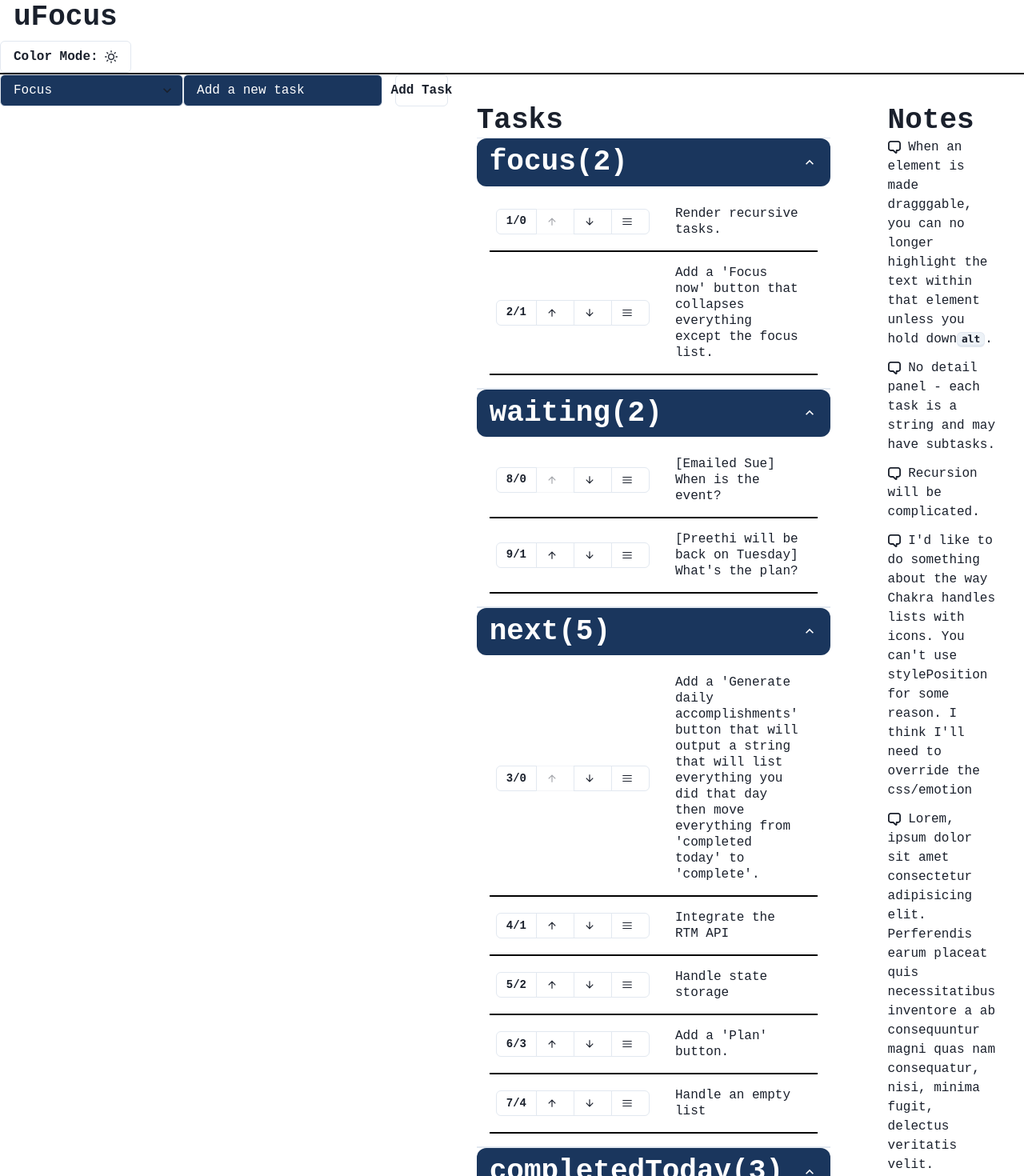
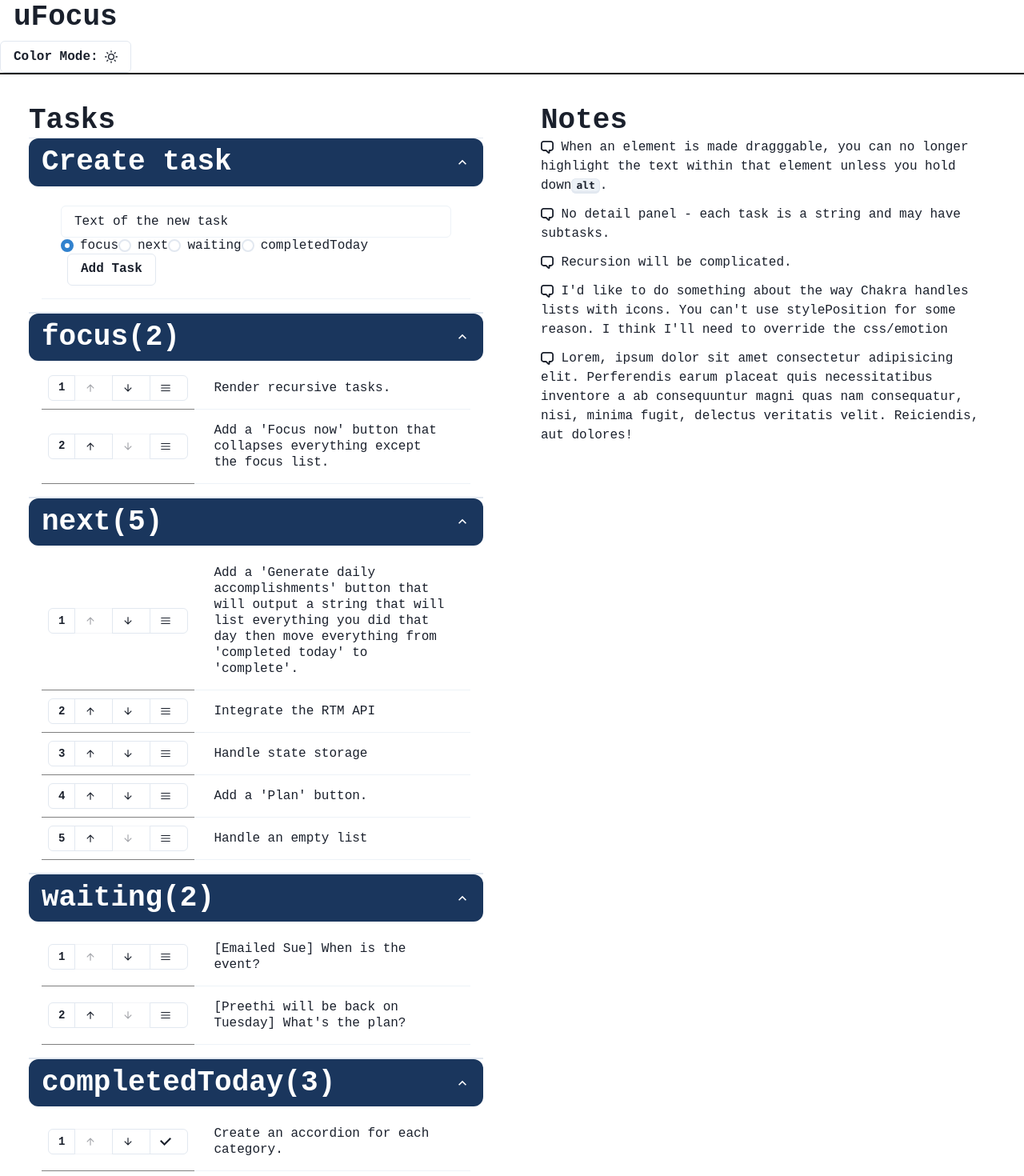
Before and after one commit to vpbasile/uFocus, a React (Vite) app: page / in a window 1280 px wide. Shown: the top 1470 px of the page at 80% size. Built offline with nearby package versions, Linux system fonts and the light colour scheme.

Commit message:
Rank buttons work

```diff
--- a/package.json
+++ b/package.json
@@ -15,6 +15,7 @@
     "@emotion/react": "^11.11.1",
     "@emotion/styled": "^11.11.0",
     "framer-motion": "^10.16.4",
+    "nanoid": "^5.0.3",
     "react": "^18.2.0",
     "react-dom": "^18.2.0"
   },
--- a/src/components/GPTTasks.tsx
+++ b/src/components/GPTTasks.tsx
@@ -1,7 +1,8 @@
 import { useState } from 'react';
-import { Box, Heading, List, ListItem, Button, ButtonGroup, Tbody, Td, Tr, Accordion, AccordionButton, AccordionIcon, AccordionItem, AccordionPanel, Icon, Table, Kbd, Flex, Input, Select } from '@chakra-ui/react';
-import { listCategory, task } from './task';
+import { Box, Heading, List, ListItem, Button, ButtonGroup, Tbody, Td, Tr, Accordion, AccordionButton, AccordionIcon, AccordionItem, AccordionPanel, Icon, Table, Kbd, Input, RadioGroup, Radio } from '@chakra-ui/react';
+import { category, listCategory, task } from './task';
 import { CheckIcon, HamburgerIcon, ArrowUpIcon, ArrowDownIcon, ChatIcon } from '@chakra-ui/icons';
+import { nanoid } from 'nanoid';
 
 export default function GPTTasks() {
     const accentColor = 'blue.900';
@@ -15,113 +16,148 @@ export default function GPTTasks() {
         <>Lorem, ipsum dolor sit amet consectetur adipisicing elit. Perferendis earum placeat quis necessitatibus inventore a ab consequuntur magni quas nam consequatur, nisi, minima fugit, delectus veritatis velit. Reiciendis, aut dolores!</>
     ]
 
-    let numGen = 0;
     const initialTasks: task[] = [
-        { id: ++numGen, displayText: "Render recursive tasks.", complete: false, category: "focus" },
-        { id: ++numGen, displayText: "Add a 'Focus now' button that collapses everything except the focus list.", complete: false, category: "focus" },
-        { id: ++numGen, displayText: "Add a 'Generate daily accomplishments' button that will output a string that will list everything you did that day then move everything from 'completed today' to 'complete'.", complete: false, category: "next" },
-        { id: ++numGen, displayText: "Integrate the RTM API", complete: false, category: "next" },
-        { id: ++numGen, displayText: "Handle state storage", complete: false, category: "next" },
-        { id: ++numGen, displayText: "Add a 'Plan' button.", complete: false, category: "next" },
-        { id: ++numGen, displayText: "Handle an empty list", complete: false, category: "next" },
-        { id: ++numGen, displayText: "[Emailed Sue] When is the event?", complete: false, category: "waiting" },
-        { id: ++numGen, displayText: "[Preethi will be back on Tuesday] What's the plan?", complete: false, category: "waiting" },
-        { id: ++numGen, displayText: "Create an accordion for each category.", complete: true, category: 'completedToday' },
-        { id: ++numGen, displayText: "This was another task, though it was surprisingly long for what you'd expect for the text of a task.", complete: true, category: 'completedToday' },
-        { id: ++numGen, displayText: "Example task", complete: true, category: 'completedToday' },
+        { id: nanoid(), displayText: "Render recursive tasks.", complete: false, category: "focus" },
+        { id: nanoid(), displayText: "Add a 'Focus now' button that collapses everything except the focus list.", complete: false, category: "focus" },
+        { id: nanoid(), displayText: "Add a 'Generate daily accomplishments' button that will output a string that will list everything you did that day then move everything from 'completed today' to 'complete'.", complete: false, category: "next" },
+        { id: nanoid(), displayText: "Integrate the RTM API", complete: false, category: "next" },
+        { id: nanoid(), displayText: "Handle state storage", complete: false, category: "next" },
+        { id: nanoid(), displayText: "Add a 'Plan' button.", complete: false, category: "next" },
+        { id: nanoid(), displayText: "Handle an empty list", complete: false, category: "next" },
+        { id: nanoid(), displayText: "[Emailed Sue] When is the event?", complete: false, category: "waiting" },
+        { id: nanoid(), displayText: "[Preethi will be back on Tuesday] What's the plan?", complete: false, category: "waiting" },
+        { id: nanoid(), displayText: "Create an accordion for each category.", complete: true, category: 'completedToday' },
+        { id: nanoid(), displayText: "This was another task, though it was surprisingly long for what you'd expect for the text of a task.", complete: true, category: 'completedToday' },
+        { id: nanoid(), displayText: "Example task", complete: true, category: 'completedToday' },
 
     ];
-    const [tasks, setTasks] = useState(initialTasks);
 
-    const blankTask: task = { id: ++numGen, displayText: "Add a new task", complete: false, category: "focus" }
-    const [newTask, setNewTask] = useState(blankTask);
+    function tasksOfCategory(category: category) { return initialTasks.filter(eachTask => eachTask.category === category); }
+
+    // Group tasks by category
+    const groupedTasks = new Map<category, task[]>((listCategory.map((eachCategory) => { return [eachCategory, tasksOfCategory(eachCategory)]; })))
+    const [tasks, setTasks] = useState(groupedTasks);
+
+    const [tempText, SETtempText] = useState("Text of the new task");
+    const [tempCategory, SETtempCategory] = useState(listCategory[0]);
 
     const handleAddTask = () => {
-        setTasks([...tasks, { id: newTask.id, displayText: newTask.displayText, complete: false, category: newTask.category },
-        ]);
-        setNewTask(blankTask);
+        // Creating a new task with the provided text and category
+        const newTask: task = {
+            id: nanoid(),
+            displayText: tempText,
+            complete: false,
+            category: tempCategory,
+        };
+
+        // Updating the state to include the new task
+        const updatedTasks = new Map(tasks);
+        const categoryTasks = updatedTasks.get(tempCategory) || [];
+        updatedTasks.set(tempCategory, [...categoryTasks, newTask]);
+        setTasks(updatedTasks);
+
+        // Resetting the input fields
+        SETtempText("Text of the new task");
+        SETtempCategory(listCategory[0]);
     };
-
-    // Group tasks by category
-    const groupedTasks: { [key: string]: task[] } = tasks.reduce((acc, task) => {
-        acc[task.category] = acc[task.category] || [];
-        acc[task.category].push(task);
-        return acc;
-    }, {} as { [key: string]: task[] });
 
     // <> Functions that handle rendering
     function taskContents(relevantTasks: task[]) {
+        let indexGen = 0;
         let whatToDisplay = []
         if (relevantTasks.length > 0) {
-            let taskCount = 0;
+            // let taskCount = 0;
             whatToDisplay = relevantTasks.map(thisTask => {
                 const finishButton = thisTask.complete ? <Button leftIcon={<CheckIcon />} /> : <Button leftIcon={<HamburgerIcon />} />;
-                const taskIndex = taskCount++;
-                const [isFirst, isLast] = [taskIndex === 0, taskIndex === relevantTasks.length];
-                const taskStyles = isLast ? { borderBottom: "2px solid " + accentColor, paddingBottom: 6 } : { borderBottom: '2px solid black' };
-                return <Tr key={taskIndex} sx={taskStyles}>
+                const taskID = thisTask.id;
+                const taskRank = ++indexGen;
+                // const taskStyles = isLast ? { borderBottom: "2px solid " + accentColor, paddingBottom: 6 } : { borderBottom: '2px solid black' };
+                return <Tr key={taskID} >
                     <Td
                         p={2} borderBottom={'1px solid gray'}>
                         <ButtonGroup size='sm' isAttached>
-                            <Button>{thisTask.id}/{taskIndex}</Button>
-                            <Button leftIcon={<ArrowUpIcon />} isDisabled={isFirst} onClick={() => rankUp(taskIndex)} />
-                            <Button leftIcon={<ArrowDownIcon />} isDisabled={isLast} onClick={() => rankDown(taskIndex)} />
+                            <Button>{taskRank}</Button>
+                            <Button leftIcon={<ArrowUpIcon />} onClick={() => rankDown(thisTask.category, taskRank)} isDisabled={taskRank === 1} />
+                            <Button leftIcon={<ArrowDownIcon />} onClick={() => rankUp(thisTask.category, taskRank)} isDisabled={taskRank === relevantTasks.length} />
                             {finishButton}
                         </ButtonGroup>
                     </Td>
                     <Td>{thisTask.displayText}</Td>
                 </Tr>
             })
-        } else whatToDisplay = [<Tr key={++numGen}><Td>Empty</Td></Tr>]
+        } else whatToDisplay = [<Tr key={nanoid()}><Td>Empty</Td></Tr>]
         return <Tbody>{whatToDisplay}</Tbody>;
     }
 
     // <> Functions that handle ranking
-    function rankUp(taskID: number) {
-        const tempList = [...tasks]
-        const [thisTask, thatTask] = [tempList[taskID], tempList[taskID - 1]]
-        tempList[taskID] = thatTask; tempList[taskID - 1] = thisTask
-        setTasks(tempList)
+    function rankUp(categoryKey: category, taskRank: number) {
+        setTasks(prevTasks => {
+            const categoryTasks = [...prevTasks.get(categoryKey) || []];
+            if (taskRank > 0) {
+                const [movedTask] = categoryTasks.splice(taskRank, 1);
+                categoryTasks.splice(taskRank - 1, 0, movedTask);
+            }
+            return new Map([...prevTasks, [categoryKey, categoryTasks]]);
+        });
     }
 
-    function rankDown(taskID: number) {
-        const tempList = [...tasks];
-        const [thisTask, thatTask] = [tempList[taskID], tempList[taskID + 1]]; // Swap with the next task
-        tempList[taskID] = thatTask;
-        tempList[taskID + 1] = thisTask; // Update the correct index
-        setTasks(tempList);
+    function rankDown(categoryKey: category, taskRank: number) {
+        setTasks(prevTasks => {
+            const categoryTasks = [...prevTasks.get(categoryKey) || []];
+            if (taskRank < categoryTasks.length - 1) {
+                const [movedTask] = categoryTasks.splice(taskRank, 1);
+                categoryTasks.splice(taskRank + 1, 0, movedTask);
+            }
+            return new Map([...prevTasks, [categoryKey, categoryTasks]]);
+        });
     }
+
 
     return (<>
         <Box display={{ md: 'flex' }}>
-            <Flex id='createForm' mb={4}>
-                <Select
-                    sx={accented}
-                    value={newTask.category}
-                    onChange={(e) => setNewTask({ ...newTask, category: e.target.value })}
-                >
-                    <option value="focus">Focus</option>
-                    <option value="next">Next</option>
-                    <option value="waiting">Waiting</option>
-                    <option value="completedToday">Completed Today</option>
-                    {/* Add more categories as needed */}
-                </Select>
-                <Input
-                    sx={accented}
-                    placeholder="Task Name"
-                    mr={2}
-                    value={newTask.displayText}
-                    onChange={(e) => setNewTask({ ...newTask, displayText: e.target.value })}
-                />
-                <Button ml={2} onClick={handleAddTask}>
-                    Add Task
-                </Button>
-            </Flex>
             <Box id='taskList' p={9} flex={1}>
                 <Heading as={'h2'}>Tasks</Heading>
+                <Box key={nanoid()}>
+                    <Accordion defaultIndex={[0]} allowMultiple>
+                        <AccordionItem>
+                            <AccordionButton rounded={'xl'} _expanded={accented}>
+                                <Box as="span" flex='1' textAlign='left'>
+                                    {/* Make this a droppable area */}
+                                    <Heading as={'h3'}>Create task</Heading>
+                                </Box>
+                                <AccordionIcon />
+                            </AccordionButton>
+                            <AccordionPanel pb={4} ><Table>
+                                <Tbody><Tr>
+                                    <Td id='createForm' mb={4}>
+                                        <Input
+                                            placeholder="Task text"
+                                            mr={2}
+                                            onChange={(e) => SETtempText(e.target.value)}
+                                            defaultValue={tempText}
+                                        />
+                                        <RadioGroup
+                                            value={tempCategory}
+                                            onChange={(e: category) => { SETtempCategory(e) }}
+                                        // ChatpGPT help me out here, please
+                                        >
+                                            {listCategory.map(thisCat => <Radio key={thisCat} value={thisCat}>{thisCat}</Radio>)}
+                                            {/* Add more categories as needed */}
+                                        </RadioGroup>
+                                        <Button ml={2} onClick={handleAddTask}>
+                                            Add Task
+                                        </Button>
+                                    </Td>
+                                </Tr></Tbody>
+
+                            </Table></AccordionPanel>
+                        </AccordionItem>
+                    </Accordion>
+
+                </Box>
                 {listCategory.map((eachCategory) => {
-                    const relevantTasks = tasks.filter((eachTask) => { return (eachTask.category === eachCategory) })
-                    return <Box key={++numGen}>
+                    const relevantTasks: task[] = tasks.get(eachCategory) as task[]
+                    return <Box key={nanoid()}>
                         <Accordion defaultIndex={[0]} allowMultiple>
                             <AccordionItem>
                                 <AccordionButton rounded={'xl'} _expanded={accented}>
@@ -141,8 +177,8 @@ export default function GPTTasks() {
             </Box>
             <Box id='notes' p={9} flex={1}>
                 <Heading as={'h2'}>Notes</Heading>
-                <List spacing={3} stylePosition={'inside'}>{notesList.map(eachNote => <ListItem key={++numGen}><Icon as={ChatIcon} /> {eachNote}</ListItem>)}</List>
+                <List spacing={3} stylePosition={'inside'}>{notesList.map(eachNote => <ListItem key={nanoid()}><Icon as={ChatIcon} /> {eachNote}</ListItem>)}</List>
             </Box>
-        </Box>
+        </Box >
     </>);
 }
--- a/src/components/task.tsx
+++ b/src/components/task.tsx
@@ -1,3 +1,14 @@
-export const listCategory = ["focus", "waiting", "next", "completedToday", "complete"]
-export type category = "focus" | "waiting" | "next" | "completedToday" | "complete"
-export type task = { id: number, displayText: string, url?: URL, complete: boolean, subtasks?: task[], category: category }
+// Define the 'category' enum
+enum Category {
+  focus = 'focus',
+  next = 'next',
+  waiting = 'waiting',
+  completedToday = 'completedToday',
+  // Add more categories as needed
+}
+
+// Export the 'category' enum for use in other files
+export type category = keyof typeof Category;
+export const listCategory: category[] = Object.keys(Category) as category[];
+
+export type task = { id: string, displayText: string, url?: URL, complete: boolean, subtasks?: task[], category: category }
```
Also changed, not shown: 1 other file (tests, documents, lock files or other folders).
